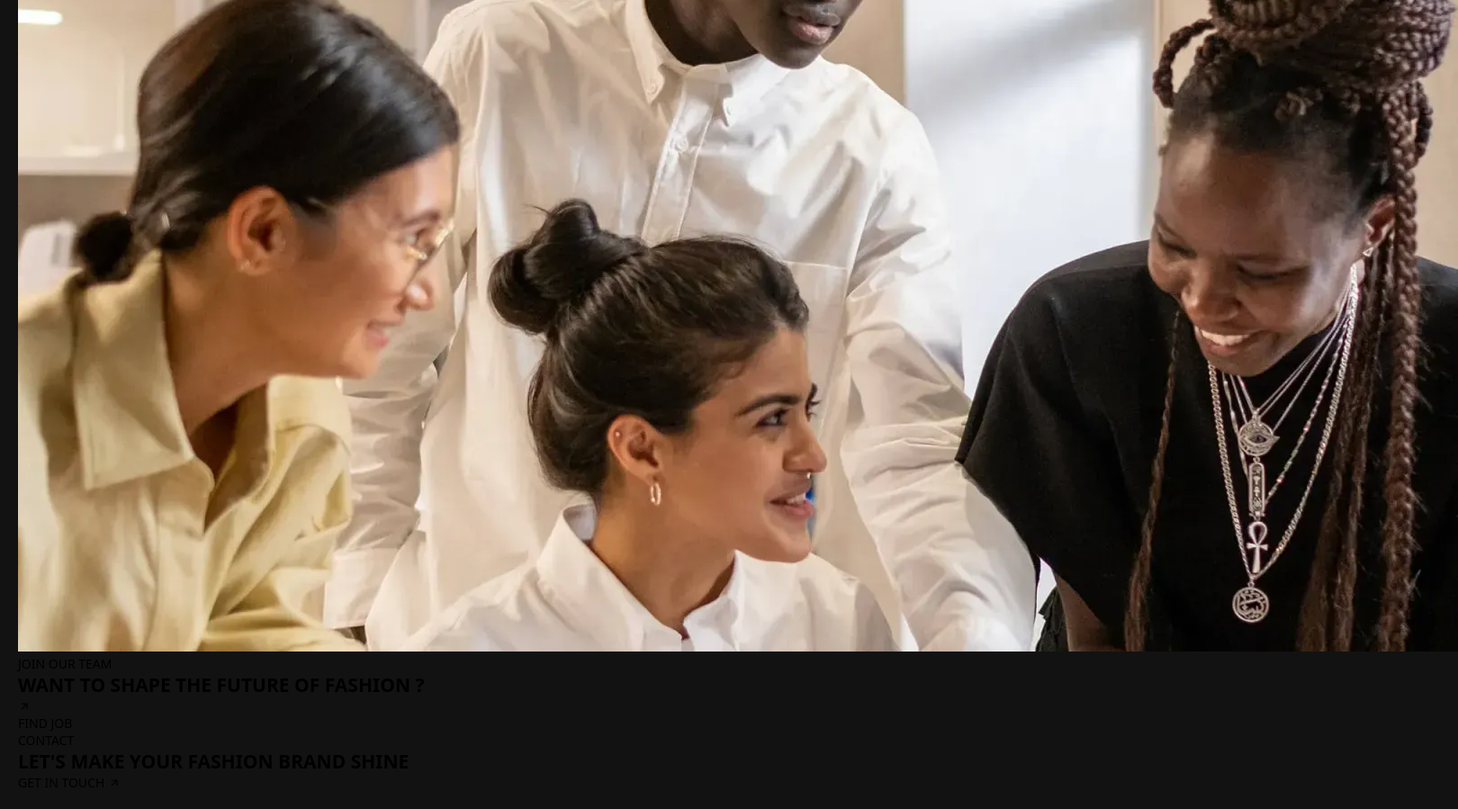
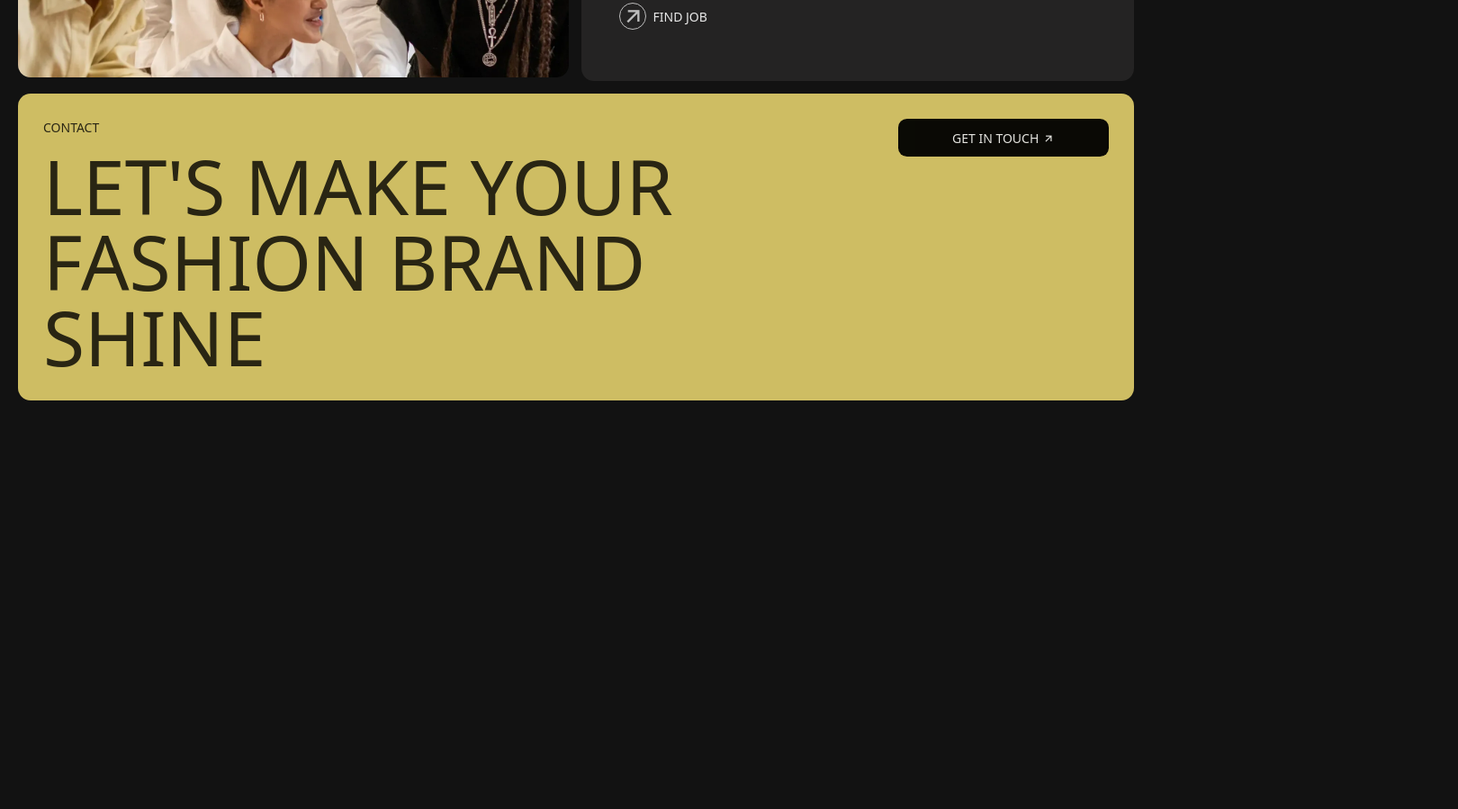
Before and after one commit to kartikey24prakash/First-responsive-website-, a plain HTML site: page index.html in a window 1280 px wide. Shown: the part 2297-3196 px from the top of the page at 90% size, 1620 px wide, since content can reach past the window. After the commit the page ends 2762 px from the top, so only its background shows below. Drawn offline with nearby package versions, Linux system fonts and the light colour scheme; files that its build step writes are made by us from their sources.

Commit message:
Refactor and reorganize SCSS styles

```diff
--- a/style.scss
+++ b/style.scss
@@ -358,8 +358,98 @@ main {
         }
 
     }
+  }
+
+  section.view7{
+    margin-top: 1rem;
+    @include flex-column(1rem);
+
+    width: 100%;
 
 
+    width: 100%;
+    .top{
+        width: 100%;
+        img{
+            width: 100%;
+            object-fit: cover;
+            border-radius: 1rem;
+        }
+        object-fit: conver;
+    }
+    .bottom{
+
+        @include flex-column(4rem);
+        width: 100%;
+
+        border-radius: 1rem;
+        padding: 2rem;
+        background-color: #242323;
+        color: white;
+        p{
+            opacity: 0.9;
+        }
+        h1{
+            font-size: 2.5rem;
+            line-height: 3rem;
+            font-weight: 400;
+        }
+
+        .up{
+
+            @include flex-column(1rem);
+        }
+        .down
+        {
+            align-items: center;
+            display: flex;
+            gap: 0.5rem;
+            i{
+                width: fit-content;
+                border-radius: 50%;
+                opacity: 0.7;
+                border: 1px solid white;
+                font-size: 2rem;
+            }
+        }
+
+    }
+  }
+
+  section.view8{
+    @include flex-column(1rem);
+    margin-top: 1rem;
+    padding: 2rem 2rem;
+    width: 100%;
+    background-color: #CEBD63;
+    border-radius: 1rem;
+    .text{
+        opacity: 0.8;
+    }
+    .text{
+        @include flex-column(1rem);
+
+        h1{
+            font-size: 2.5rem;
+            font-weight: 500;
+            line-height: 2.5rem;
+        }
+    }
+    .bot{
+        opacity: 0.95;
+        width: 100%;
+        height: 3rem;
+        background-color: black;
+        color: white;
+        display: flex;
+        justify-content: center;
+        align-items: center;
+        border-radius: 0.7rem;
+        p{
+            opacity: 0.9;
+        }
+
+    }
 
   }
 
@@ -456,15 +546,38 @@ main {
   }
 
     section.view6{
+       flex-direction: row;
+    }
+
+    section.view7{
+       flex-direction: row;
+      .top,.bottom{
 
 
-       flex-direction: row;
-
-
+       width: 50%;
+       }
+       .bottom{
+          justify-content: space-between;
+          padding: 4rem 3rem;
+       }
 
     }
 
+    section.view8{
+        flex-direction: row;
+        .text{
+            width: 80%;
+            h1{
+                opacity: 1;
+                font-size: 6rem;
+                font-weight: 400;
+                line-height: 6rem;
+            }
+        }
+        .bot{
+            width: 20%;
+        }
+    }
+ }
 
 }
-
-}
```
